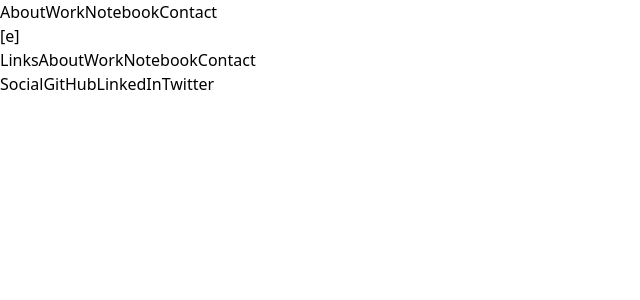
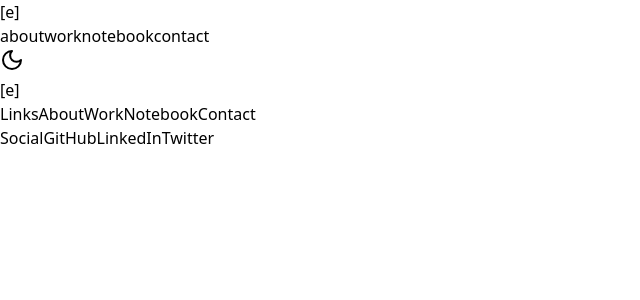
Before and after one commit to rubina557/portfolio_website, a React (Vite) app: page / in a window 1280 px wide. Shown: the top 300 px of the page, without its empty margins (0-640 px from the left). Built offline with nearby package versions, Linux system fonts and the light colour scheme.

Commit message:
Navbar.jsx

```diff
--- a/src/components/Navbar.jsx
+++ b/src/components/Navbar.jsx
@@ -1,22 +1,40 @@
-import React from "react";
-import { NavLink } from "react-router-dom";
+import { NavLink } from 'react-router-dom';
+import { Sun, Moon } from 'lucide-react';
 
-const Navbar = () => {
+const Navbar = ({ theme, setTheme }) => {
   return (
-    <nav className="bg-white shadow-sm">
-      <div className="container mx-auto p-4 flex justify-between items-center">
-        <NavLink to="/" className="text-xl font-bold">
-          {/* TODO: Add a logo or name */}
-        </NavLink>
-        <div className="flex space-x-4">
-          <NavLink to="/about">About</NavLink>
-          <NavLink to="/work">Work</NavLink>
-          <NavLink to="/notebook">Notebook</NavLink>
-          {/*Add other links as needed */}
-          <NavLink to="/contact">Contact</NavLink>
-        </div>
+    <header className="sticky top-0 z-50 bg-white/70 dark:bg-[#0d0d0d]/70 backdrop-blur border-b border-gray-200 dark:border-gray-800">
+      <div className="max-w-6xl mx-auto px-6 py-4 flex justify-between items-center">
+     {/* Logo */}
+        <div className="text-lg font-bold tracking-tight">[e]</div>
+
+        {/* Links */}
+        <nav className="hidden md:flex gap-6 text-sm">
+          {['about', 'work', 'notebook', 'contact'].map((route) => (
+            <NavLink
+              key={route}
+              to={`/${route}`}
+              className={({ isActive }) =>
+                `capitalize hover:text-black dark:hover:text-white ${
+                  isActive ? 'font-semibold text-black dark:text-white' : 'text-gray-600 dark:text-gray-400'
+                }`
+              }
+            >
+              {route}
+            </NavLink>
+          ))}
+        </nav>
+
+        {/* Theme Toggle */}
+        <button onClick={() => setTheme(theme === 'dark' ? 'light' : 'dark')}>
+          {theme === 'dark' ? (
+            <Sun className="w-5 h-5 text-gray-300 hover:text-white" />
+          ) : (
+            <Moon className="w-5 h-5 text-gray-700 hover:text-black" />
+          )}
+        </button>
       </div>
-    </nav>
+    </header>
   );
 };
 
```
